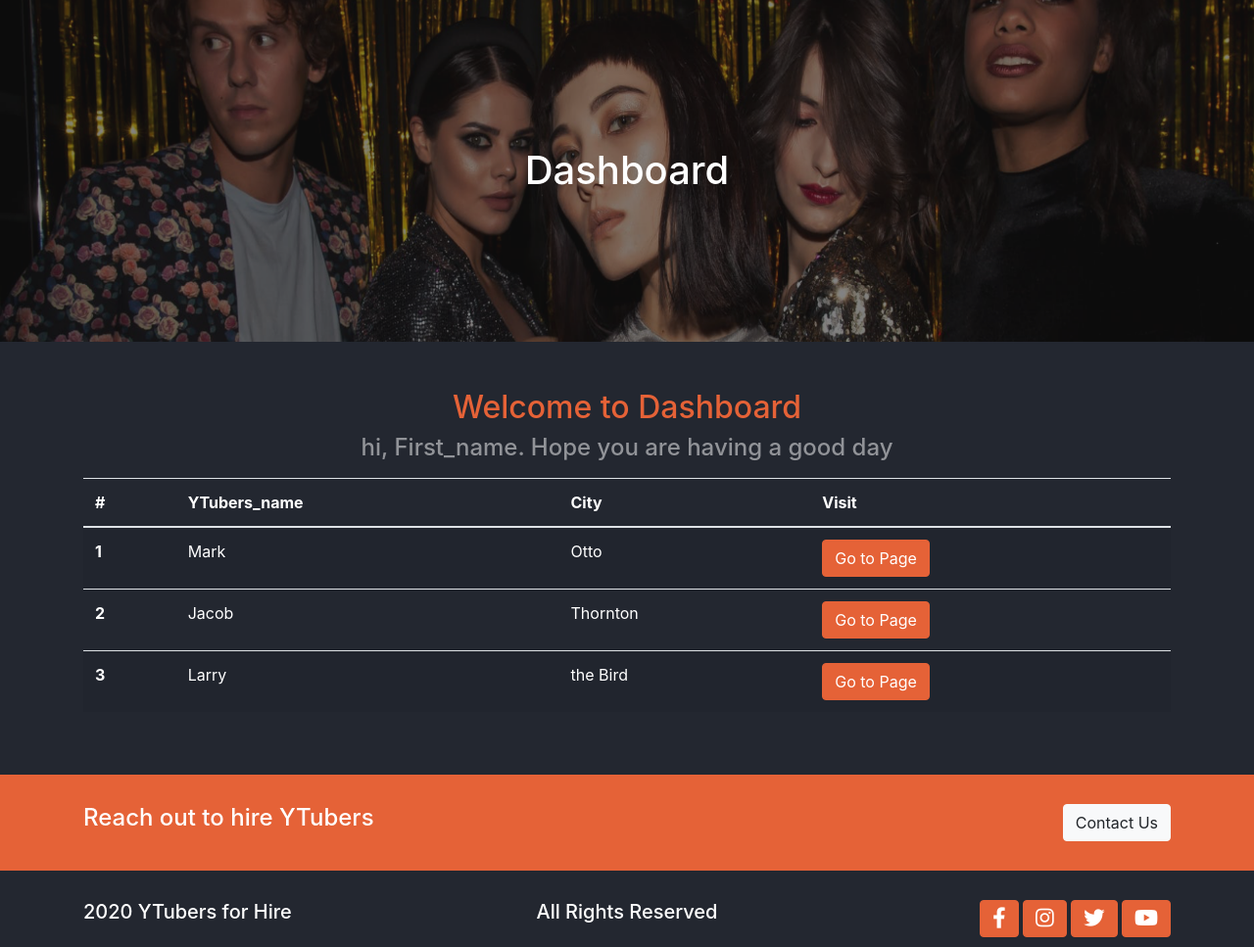
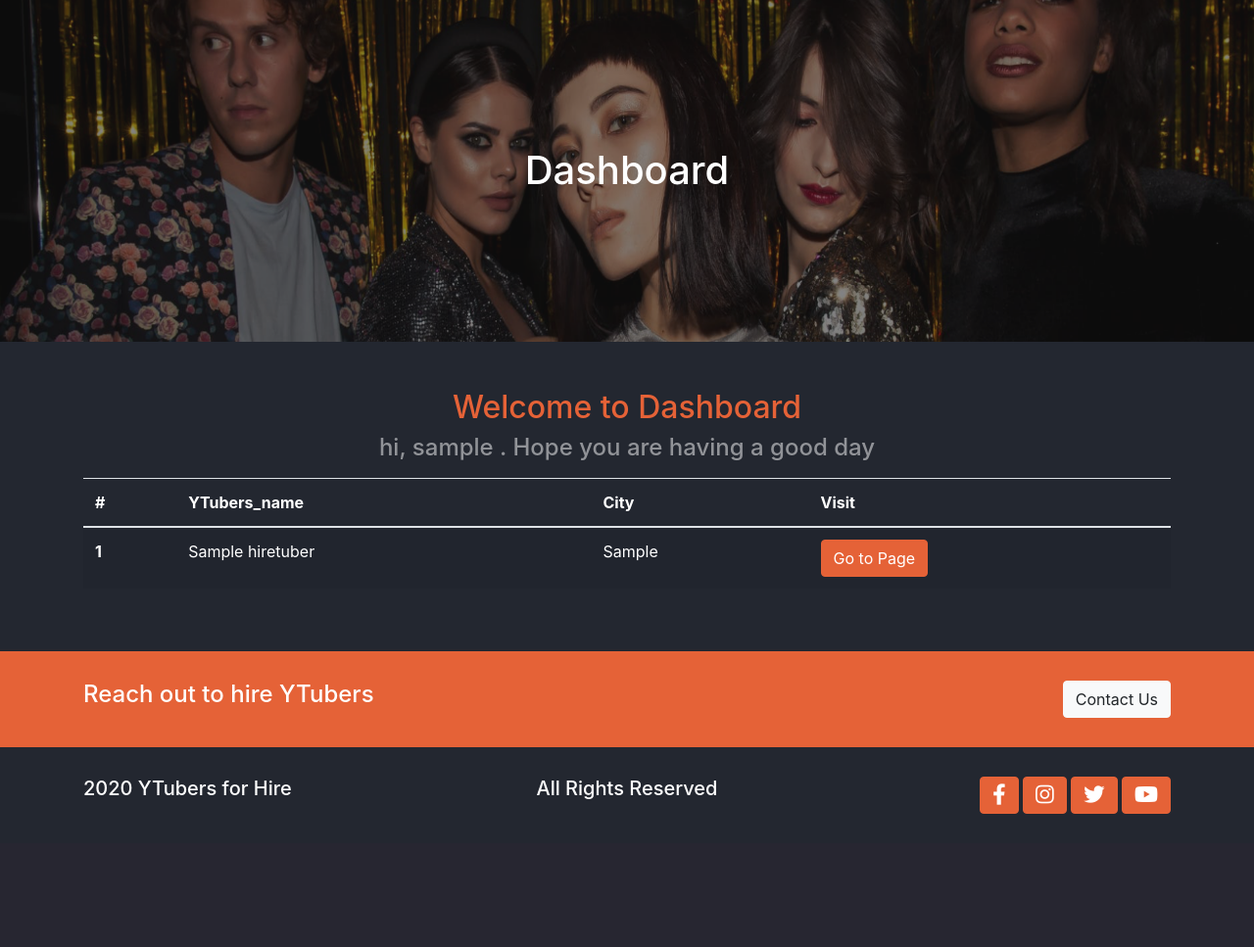
Before and after one commit to Kailash-Seervi/ytubers, a Django app: page /accounts/dashboard in a window 1280 px wide. Shown: the part 110-1077 px from the top of the page at 98% size. After the commit the page ends 941 px from the top, so only its background shows below. Run offline with Django 3.2, Linux system fonts and the light colour scheme; a user stored in the database is signed in; tables that the repository leaves empty hold one stand-in row (values such as "Sample post"); some libraries are stand-ins or nearby versions.

Commit message:
Dashboard customized

```diff
--- a/tubers/accounts/views.py
+++ b/tubers/accounts/views.py
@@ -3,6 +3,7 @@ from django.contrib.auth import logout
 from django.contrib.auth.models import User
 from django.contrib import messages, auth
 from django.contrib.auth.decorators import login_required
+from hiretubers.models import Hiretubers
 
 def login(request):
     if request.method == 'POST':
@@ -50,4 +51,5 @@ def logout_user(request):
 
 @login_required(login_url='login')
 def dashboard(request):
-    return render(request, 'accounts/dashboard.html')
+    requested_list=Hiretubers.objects.filter(user_id=request.user.id)
+    return render(request, 'accounts/dashboard.html',{'tubers':requested_list})
--- a/tubers/templates/accounts/dashboard.html
+++ b/tubers/templates/accounts/dashboard.html
@@ -13,7 +13,10 @@
     <section class="container mt-5">
       <h2 class="text-center">Welcome to Dashboard</h2>
       <h4 class="text-center text-white-50">
-        hi, First_name. Hope you are having a good day
+        hi, {% if user.is_authenticated %}
+        {{ user }}
+        {% else %}
+        {% endif %}. Hope you are having a good day
       </h4>
 
       <div class="table-responsive- mt-3">
@@ -28,30 +31,16 @@
             </tr>
           </thead>
           <tbody>
-            <tr>
-              <th scope="row">1</th>
-              <td>Mark</td>
-              <td>Otto</td>
-              <td>
-                <div class="btn btn-accent">Go to Page </div>
-              </td>
-            </tr>
-            <tr>
-              <th scope="row">2</th>
-              <td>Jacob</td>
-              <td>Thornton</td>
-              <td>
-                <div class="btn btn-accent">Go to Page </div>
-              </td>
-            </tr>
-            <tr>
-              <th scope="row">3</th>
-              <td>Larry</td>
-              <td>the Bird</td>
-              <td>
-                <div class="btn btn-accent">Go to Page </div>
-              </td>
-            </tr>
+          {% for tuber in tubers %}
+              <tr>
+                <th scope="row">1</th>
+                <td>{{ tuber.tuber_name }}</td>
+                <td>{{ tuber.city }}</td>
+                <td>
+                  <a href="{% url 'youtubers_detail' tuber.tuber_id %}"><div class="btn btn-accent">Go to Page </div></a>
+                </td>
+              </tr>
+          {% endfor %}
           </tbody>
         </table>
       </div>
--- a/tubers/templates/includes/footer.html
+++ b/tubers/templates/includes/footer.html
@@ -31,10 +31,10 @@
         <div class="col-md-4 text-lg-right text-center">
           <div>
 
-            <a href="{{ footer_obj.fb_link }}"><button class="btn btn-accent"> <i class="fab fa-facebook-f fa-lg	"></i> </button></a>
-            <a href="{{ footer_obj.insta_link }}"><button class="btn btn-accent"> <i class="fab fa-instagram fa-lg	"></i> </button></a>
-            <a href="{{ footer_obj.twitter_link }}"><button class="btn btn-accent"> <i class="fab fa-twitter fa-lg	"></i> </button></a>
-            <a href="{{ footer_obj.youtube_link }}"><button class="btn btn-accent"> <i class="fab fa-youtube fa-lg	"></i> </button></a>
+            <a href="https://{{ footer_obj.fb_link }}"><button class="btn btn-accent"> <i class="fab fa-facebook-f fa-lg	"></i> </button></a>
+            <a href="https://{{ footer_obj.insta_link }}"><button class="btn btn-accent"> <i class="fab fa-instagram fa-lg	"></i> </button></a>
+            <a href="https://{{ footer_obj.twitter_link }}"><button class="btn btn-accent"> <i class="fab fa-twitter fa-lg	"></i> </button></a>
+            <a href="https://{{ footer_obj.youtube_link }}"><button class="btn btn-accent"> <i class="fab fa-youtube fa-lg	"></i> </button></a>
 
           </div>
         </div>
--- a/tubers/templates/youtubers/youtuber_detail.html
+++ b/tubers/templates/youtubers/youtuber_detail.html
@@ -65,7 +65,7 @@
           {% else %}
           <input type="hidden" name="user_id" value="00">
           {% endif %}
-
+          <input type="hidden" name="tuber_id" value="{{ tuber.id }}" />
           <div class="form-row">
             <div class="form-group col-md-4">
               <input name="first_name" class="form-control" placeholder="First Name" required>
```
